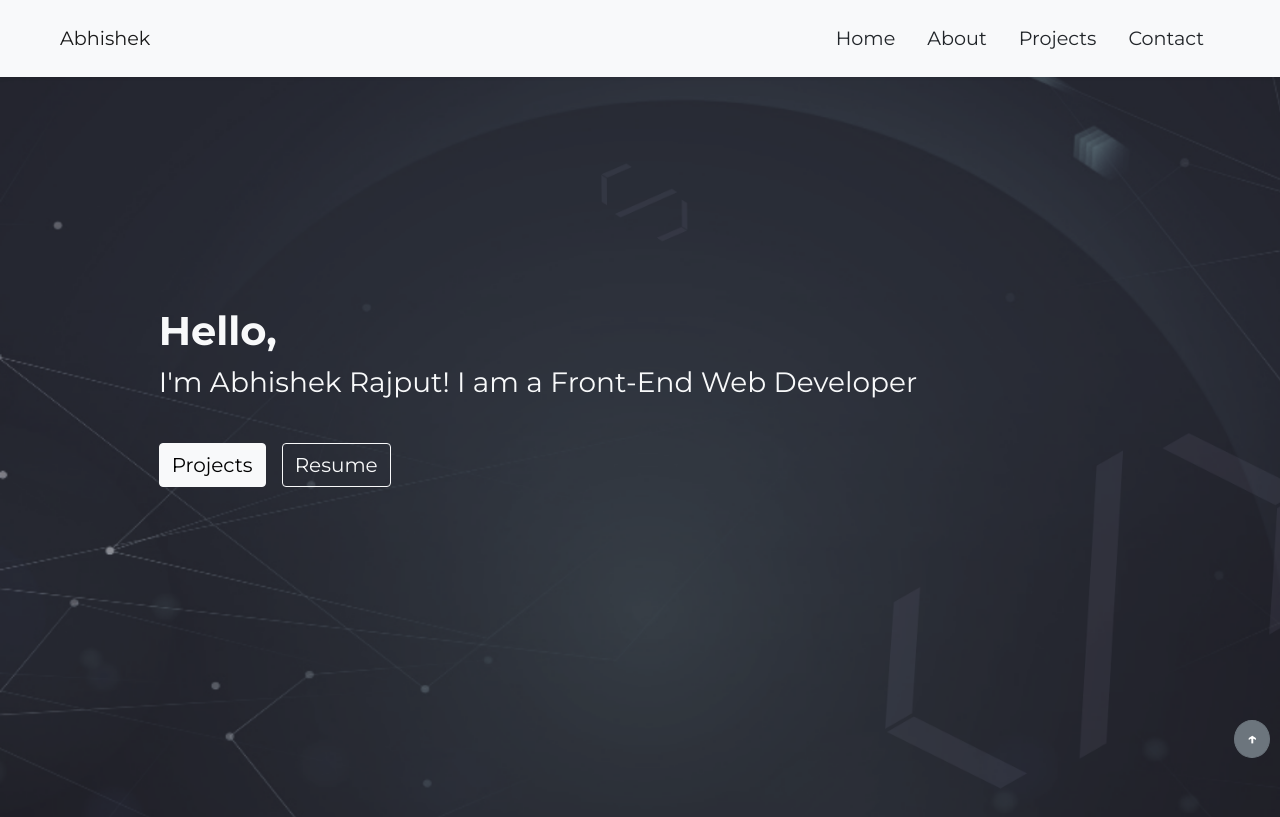
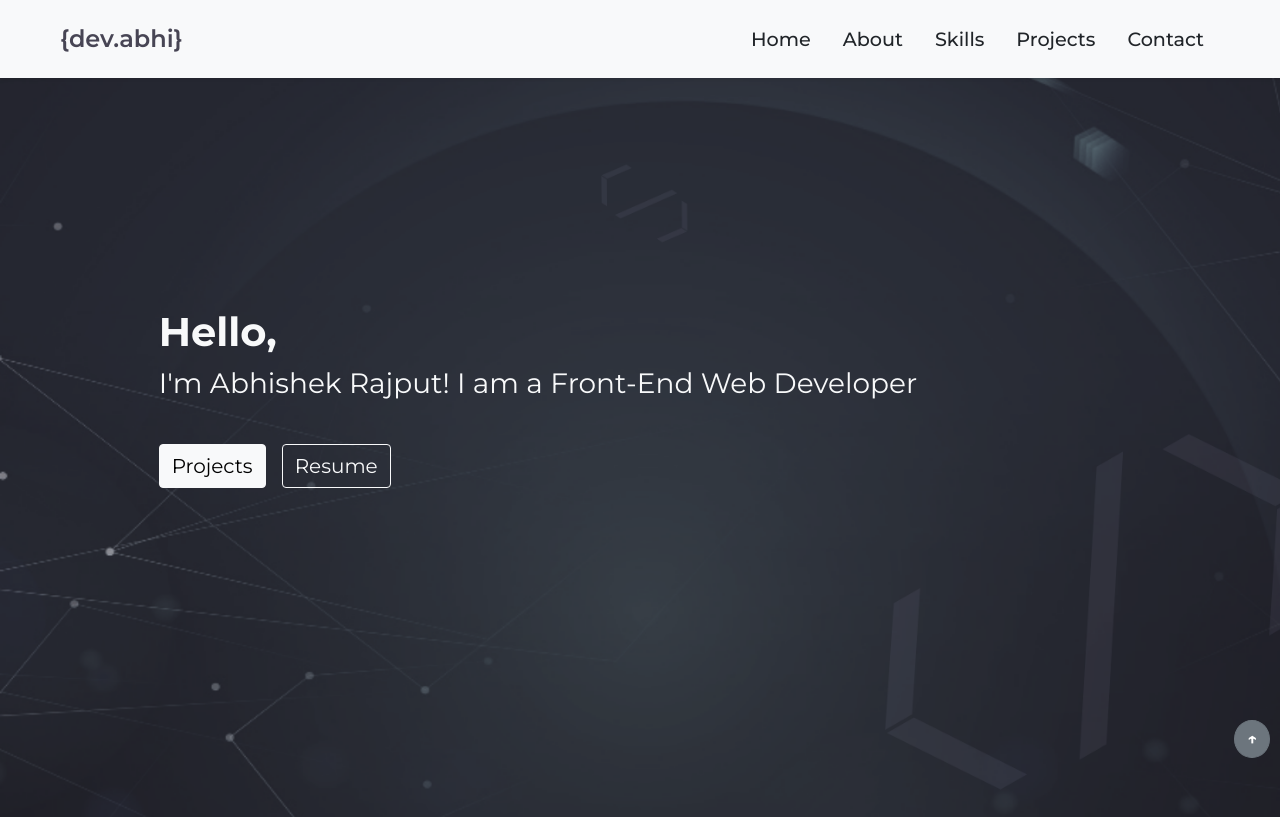
Before and after one commit to Abhishek279-alt/my-portfolio, a React (Create React App) app: page / in a window 1280 px wide. Shown: the top 817 px of the page. Built offline with nearby package versions, Linux system fonts and the light colour scheme.

Commit message:
edited project cards and navbar

```diff
--- a/src/App.css
+++ b/src/App.css
@@ -13,6 +13,19 @@ body {
 .nav-link,
 .navbar-brand {
   font-size: 1.2rem;
+}
+
+.nav-link {
+  font-weight: 500;
+}
+
+.nav-link:hover {
+  color: var(--color-three) !important;
+}
+
+.navbar-brand {
+  color: var(--color-two) !important;
+  font-weight: 600;
 }
 
 .bg-hero {
@@ -38,6 +51,10 @@ body {
   object-fit: cover;
 }
 
+.font-about {
+  font-size: 3vh;
+}
+
 .scroll-up {
   z-index: 2;
   position: fixed;
@@ -58,6 +75,20 @@ body {
   justify-items: center;
 }
 
+@media (max-width: 450px) {
+  .projects-container {
+    display: grid;
+    grid-template-columns: repeat(auto-fit, minmax(18rem, 1fr));
+    grid-template-rows: auto;
+    row-gap: 3rem;
+    justify-items: center;
+  }
+  .font-about {
+    font-size: 2.5vh;
+    text-align: justify;
+  }
+}
+
 .card {
   width: clamp(20rem, 22rem, 24rem);
 }
--- a/src/components/About.js
+++ b/src/components/About.js
@@ -13,7 +13,7 @@ const About = () => {
         <div className="col-lg-5 col-md-10 col-sm-10 my-pic mb-md-3 mb-sm-3">
           <img src={myProfile} alt="about_me" className="img-fluid" />
         </div>
-        <div className="col-lg-5 col-md-10 col-sm-10 fs-4 text-lg-start text-md-center text-sm-center">
+        <div className="col-lg-5 col-md-10 col-sm-10 fs-lg-4 font-about text-lg-start text-md-center text-sm-center">
           Lorem ipsum dolor sit amet consectetur adipisicing elit. Sit sint
           autem corporis sequi non incidunt voluptate omnis, fugit molestiae
           neque veritatis doloremque hic ut, tenetur consequuntur ratione id
--- a/src/components/Navbar.js
+++ b/src/components/Navbar.js
@@ -7,8 +7,8 @@ const Navbar = () => {
       id="myportfolio_nav"
     >
       <div className="container-fluid">
-        <a className="navbar-brand" href="/">
-          Abhishek
+        <a className="navbar-brand fs-4 " href="/">
+          {"{dev.abhi}"}
         </a>
         <button
           className="navbar-toggler"
@@ -34,12 +34,17 @@ const Navbar = () => {
               </a>
             </li>
             <li className="nav-item px-lg-2">
-              <a className="nav-link text-dark" href="/">
+              <a className="nav-link text-dark" href="#myportfolio_skills">
+                Skills
+              </a>
+            </li>
+            <li className="nav-item px-lg-2">
+              <a className="nav-link text-dark" href="#myportfolio_project">
                 Projects
               </a>
             </li>
             <li className="nav-item px-lg-2">
-              <a className="nav-link text-dark" href="/">
+              <a className="nav-link text-dark" href="#myportfolio_contact">
                 Contact
               </a>
             </li>
```
